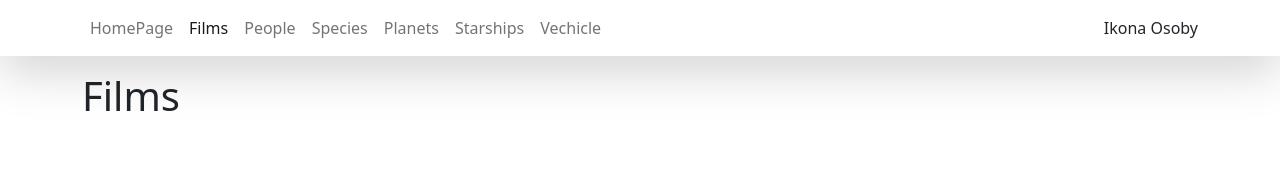
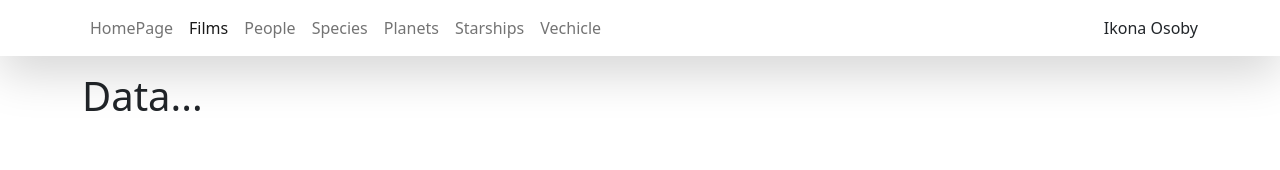
Before and after one commit to Kacgon/starwars, a React (Vite) app: page /Films in a window 1280 px wide. Shown: the top 170 px of the page. Built offline with nearby package versions, Linux system fonts and the light colour scheme; no server answers.

Commit message:
First Api connects

```diff
--- a/package.json
+++ b/package.json
@@ -8,6 +8,7 @@
     "preview": "vite preview"
   },
   "dependencies": {
+    "axios": "^0.27.2",
     "bootstrap": "^5.1.3",
     "react": "^18.0.0",
     "react-bootstrap": "^2.4.0",
--- a/src/App.tsx
+++ b/src/App.tsx
@@ -1,7 +1,7 @@
 import { useState } from 'react'
 import {Routes, Route} from "react-router-dom"
 import {Container, Nav} from 'react-bootstrap'
-import {Films} from './pages/Films'
+import Films from './pages/Films'
 import {People} from './pages/People'
 import {Planets} from './pages/Planets'
 import {Species} from './pages/Species'
--- a/src/pages/Films.tsx
+++ b/src/pages/Films.tsx
@@ -1,4 +1,29 @@
+import React from "react"
+import axios from "axios"
 
-export function Films() {
-  return <h1>Films</h1>
+const Films = () => {
+  const [isLoading, setIsLoading] = React.useState(true);
+
+  React.useEffect(() => {
+    getData();
+
+  }, [])
+
+
+const getData = () => {
+  const ENDPOINT = "https://swapi.dev/api/films";
+  axios(ENDPOINT)
+    .then((response: any ) => {
+      setIsLoading(false);
+    console.log("response", response.data)
+  }).catch(error => {
+    setIsLoading(false);
+    console.log("mamy blad", error);
+  })
+
 }
+const content = isLoading ? <div>Loading...Miejsce na Ikone ladowania</div> : <div>Data...</div>
+
+return <h1> {content} </h1>
+}
+export default Films
```
Also changed, not shown: 1 other file (tests, documents, lock files or other folders).
